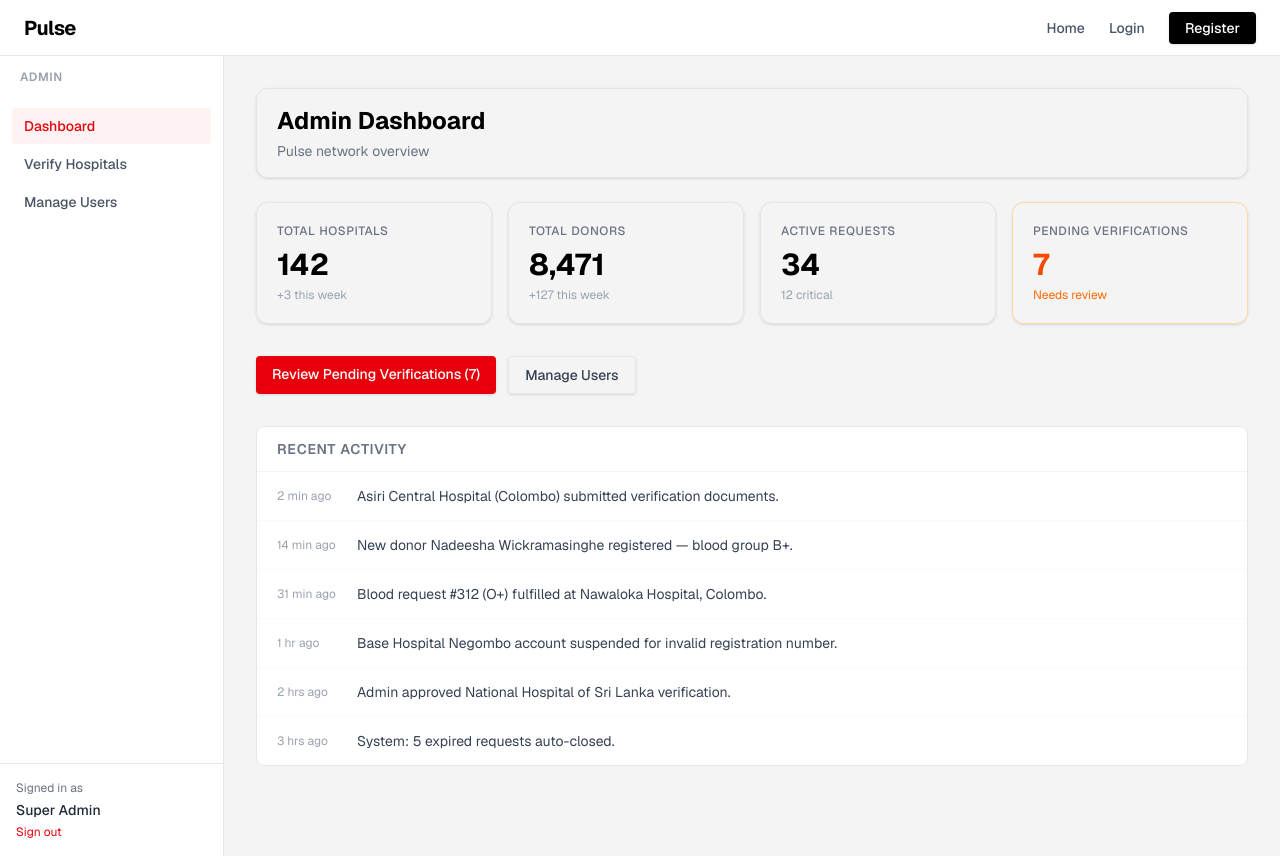
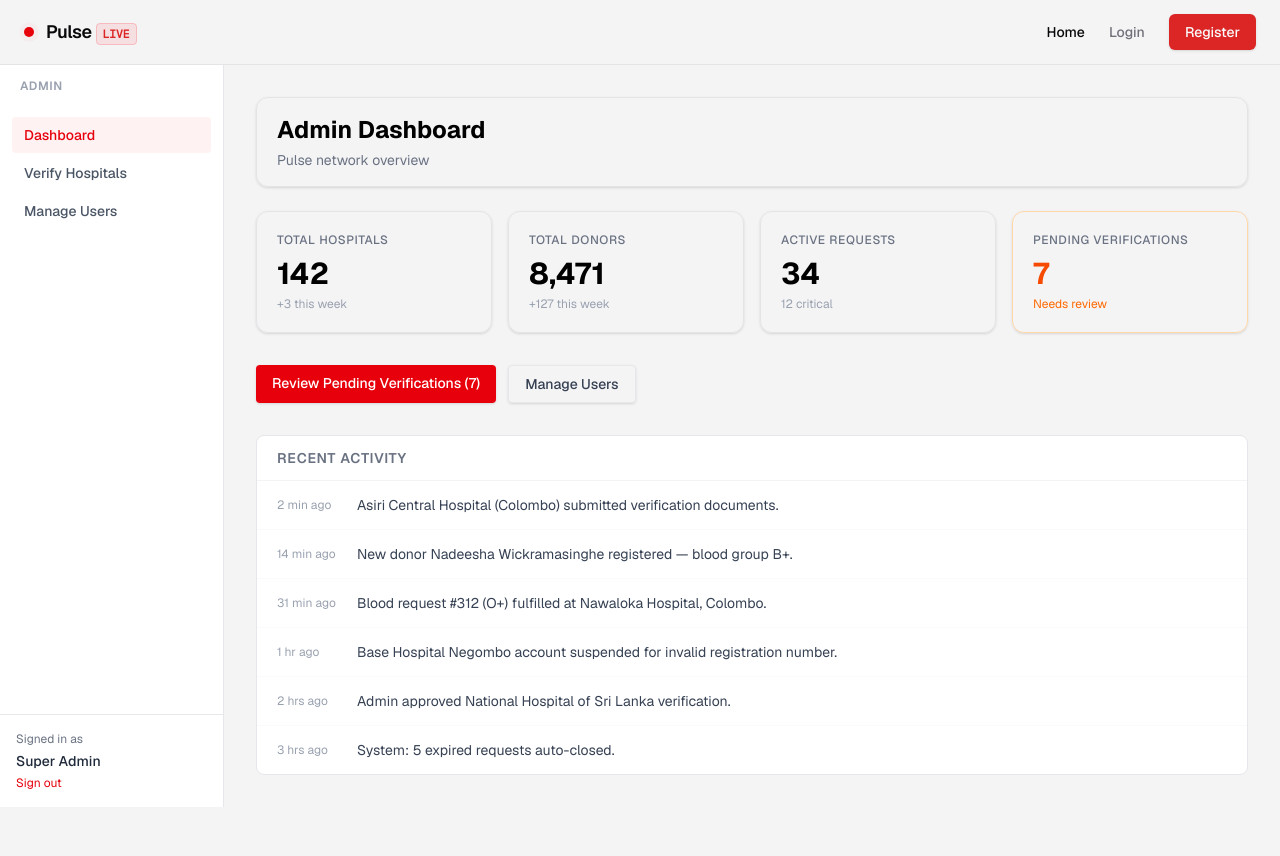
Before and after one commit to 43UniProjects/pulse, a Next.js app: page /admin/dashboard in a window 1280 px wide. After the commit the page ends 807 px from the top, so only its background shows below. Built offline with nearby package versions, Linux system fonts and the light colour scheme.

Commit message:
style(ui): replace older navbar with new one

```diff
--- a/app/(public)/admin/layout.tsx
+++ b/app/(public)/admin/layout.tsx
@@ -9,7 +9,7 @@ export default function AdminLayout({
 }) {
   const pathname = usePathname();
   return (
-    <div className="min-h-screen flex app-bg">
+    <div className="flex-1 flex app-bg h-0">
       <aside className="w-56 bg-white border-r border-gray-200 flex flex-col shrink-0">
         <div className="px-5 py-2">
           <span className="text-xs font-semibold text-gray-400 uppercase tracking-wider">
--- a/app/(public)/hospital/layout.tsx
+++ b/app/(public)/hospital/layout.tsx
@@ -9,7 +9,7 @@ export default function HospitalLayout({
 }) {
   const pathname = usePathname();
   return (
-    <div className="min-h-screen flex app-bg">
+    <div className="flex-1 flex app-bg h-0">
       <aside className="w-56 bg-white border-r border-gray-200 flex flex-col shrink-0">
         <nav className="flex-1 p-3 flex flex-col gap-0.5 text-sm font-medium">
           <Link
--- a/app/(public)/layout.tsx
+++ b/app/(public)/layout.tsx
@@ -1,4 +1,6 @@
 import Link from 'next/link';
+
+import { Header } from '@/components/Header';
 
 export default function PublicLayout({
   children,
@@ -7,29 +9,8 @@ export default function PublicLayout({
 }) {
   return (
     <div className="min-h-screen flex flex-col app-bg">
-      <nav className="bg-white border-b border-gray-200 px-6 h-14 flex items-center justify-between">
-        <Link
-          href="/"
-          className="font-display font-bold text-xl tracking-tight text-black"
-        >
-          Pulse
-        </Link>
-        <div className="flex items-center gap-6 text-sm font-medium text-gray-600">
-          <Link href="/" className="hover:text-black transition-colors">
-            Home
-          </Link>
-          <Link href="/login" className="hover:text-black transition-colors">
-            Login
-          </Link>
-          <Link
-            href="/register"
-            className="bg-black text-white px-4 py-1.5 rounded hover:bg-gray-800 transition-colors shadow-sm hover:shadow-md"
-          >
-            Register
-          </Link>
-        </div>
-      </nav>
-      <main className="flex-1">{children}</main>
+      <Header />
+      <main className="flex-1 flex flex-col">{children}</main>
     </div>
   );
 }
--- a/app/donor/layout.tsx
+++ b/app/donor/layout.tsx
@@ -1,6 +1,8 @@
 'use client';
 import Link from 'next/link';
 import { usePathname } from 'next/navigation';
+
+import { Header } from '@/components/Header';
 
 export default function DonorLayout({
   children,
@@ -9,16 +11,10 @@ export default function DonorLayout({
 }) {
   const pathname = usePathname();
   return (
-    <div className="min-h-screen flex app-bg">
+    <div className="min-h-screen flex flex-col app-bg">
+      <Header />
+      <div className="flex-1 flex overflow-hidden">
         <aside className="w-56 bg-white border-r border-gray-200 flex flex-col shrink-0">
-        <div className="h-14 flex items-center px-5 border-b border-gray-200">
-          <Link
-            href="/"
-            className="font-display font-bold text-lg tracking-tight text-black"
-          >
-            Pulse
-          </Link>
-        </div>
           <nav className="flex-1 p-3 flex flex-col gap-0.5 text-sm font-medium">
             <Link
               href="/donor/dashboard"
@@ -35,7 +31,9 @@ export default function DonorLayout({
           </nav>
           <div className="p-4 border-t border-gray-200">
             <div className="text-xs text-gray-500 mb-1">Signed in as</div>
-          <div className="text-sm font-medium text-gray-800">Kamal Perera</div>
+            <div className="text-sm font-medium text-gray-800">
+              Kamal Perera
+            </div>
             <Link
               href="/login"
               className="text-xs text-red-600 hover:underline mt-1 block"
@@ -46,5 +44,6 @@ export default function DonorLayout({
         </aside>
         <main className="flex-1 overflow-auto">{children}</main>
       </div>
+    </div>
   );
 }
--- a/app/page.tsx
+++ b/app/page.tsx
@@ -1,5 +1,6 @@
 import Link from 'next/link';
 import { Zap, MapPin, ShieldCheck, ArrowRight, Activity } from 'lucide-react';
+import { Header } from '@/components/Header';
 
 export default function HomePage() {
   return (
@@ -7,44 +8,7 @@ export default function HomePage() {
       {/* ==========================================
           HEADER / NAVIGATION RAIL
           ========================================== */}
-      <header className="sticky top-0 z-50 w-full border-b border-border bg-background/80 backdrop-blur-md">
-        <div className="max-w-7xl mx-auto px-6 h-16 flex items-center justify-between">
-          <div className="flex items-center gap-3">
-            {/* Live Status Pulse Indicator */}
-            <span className="relative flex h-2.5 w-2.5">
-              <span className="animate-ping absolute inline-flex h-full w-full rounded-full bg-red-400 opacity-75"></span>
-              <span className="relative inline-flex rounded-full h-2.5 w-2.5 bg-red-600"></span>
-            </span>
-            <span className="font-semibold tracking-tight text-lg text-foreground">
-              Pulse
-              <span className="text-primary font-mono text-xs ml-1 px-1.5 py-0.5 rounded bg-red-500/10 border border-red-500/20">
-                LIVE
-              </span>
-            </span>
-          </div>
-
-          <nav className="flex items-center gap-6">
-            <Link
-              href="/"
-              className="text-sm font-medium text-foreground hover:text-primary transition-colors"
-            >
-              Home
-            </Link>
-            <Link
-              href="/login"
-              className="text-sm font-medium text-muted-foreground hover:text-foreground transition-colors"
-            >
-              Login
-            </Link>
-            <Link
-              href="/register"
-              className="inline-flex items-center justify-center h-9 px-4 rounded-md bg-primary text-primary-foreground text-sm font-medium hover:bg-red-700 transition-colors shadow-sm"
-            >
-              Register
-            </Link>
-          </nav>
-        </div>
-      </header>
+      <Header />
 
       {/* ==========================================
           HERO SECTION
--- /dev/null
+++ b/components/Header.tsx
@@ -0,0 +1,44 @@
+import Link from 'next/link';
+
+export function Header() {
+  return (
+    <header className="sticky top-0 z-50 w-full border-b border-border bg-background/80 backdrop-blur-md">
+      <div className="max-w-7xl mx-auto px-6 h-16 flex items-center justify-between">
+        <div className="flex items-center gap-3">
+          {/* Live Status Pulse Indicator */}
+          <span className="relative flex h-2.5 w-2.5">
+            <span className="animate-ping absolute inline-flex h-full w-full rounded-full bg-red-400 opacity-75"></span>
+            <span className="relative inline-flex rounded-full h-2.5 w-2.5 bg-red-600"></span>
+          </span>
+          <span className="font-semibold tracking-tight text-lg text-foreground">
+            Pulse
+            <span className="text-primary font-mono text-xs ml-1 px-1.5 py-0.5 rounded bg-red-500/10 border border-red-500/20">
+              LIVE
+            </span>
+          </span>
+        </div>
+
+        <nav className="flex items-center gap-6">
+          <Link
+            href="/"
+            className="text-sm font-medium text-foreground hover:text-primary transition-colors"
+          >
+            Home
+          </Link>
+          <Link
+            href="/login"
+            className="text-sm font-medium text-muted-foreground hover:text-foreground transition-colors"
+          >
+            Login
+          </Link>
+          <Link
+            href="/register"
+            className="inline-flex items-center justify-center h-9 px-4 rounded-md bg-primary text-primary-foreground text-sm font-medium hover:bg-red-700 transition-colors shadow-sm"
+          >
+            Register
+          </Link>
+        </nav>
+      </div>
+    </header>
+  );
+}
```
Lines whose indentation alone changed are shown as unchanged.
